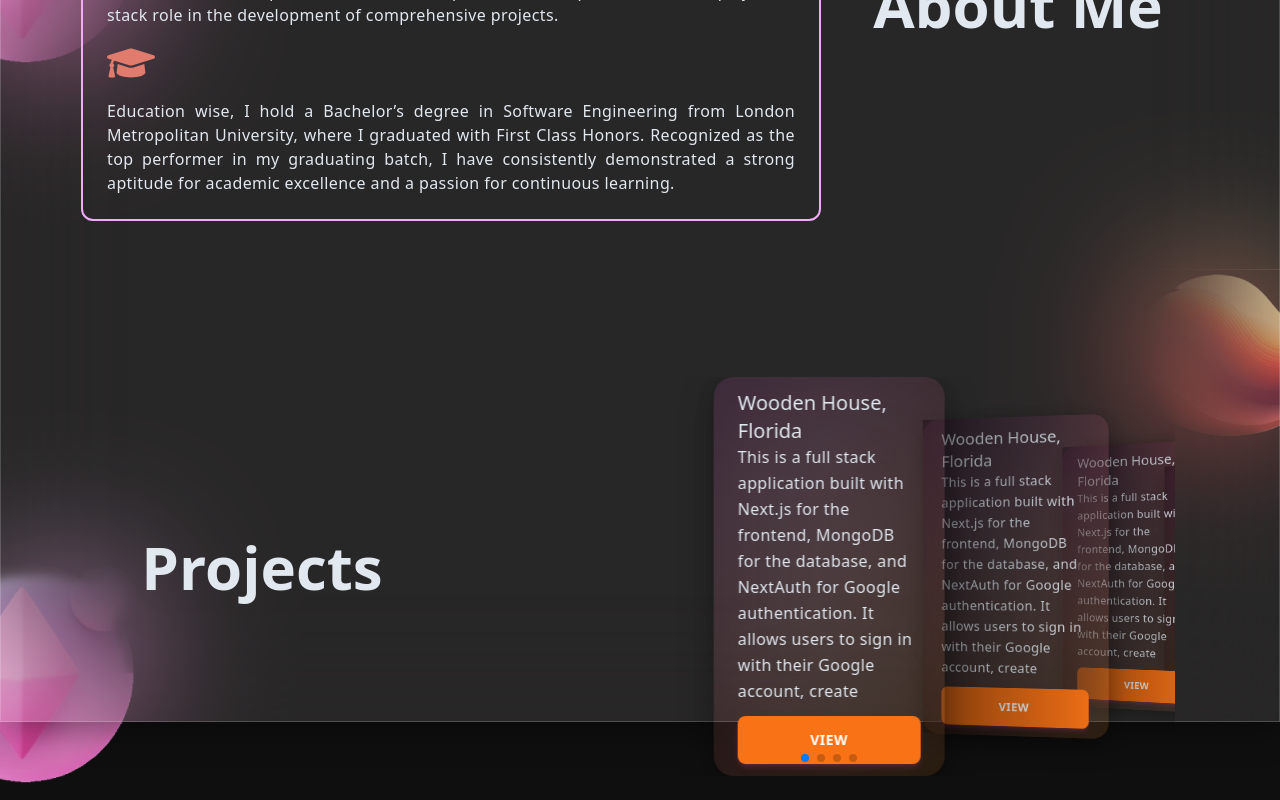
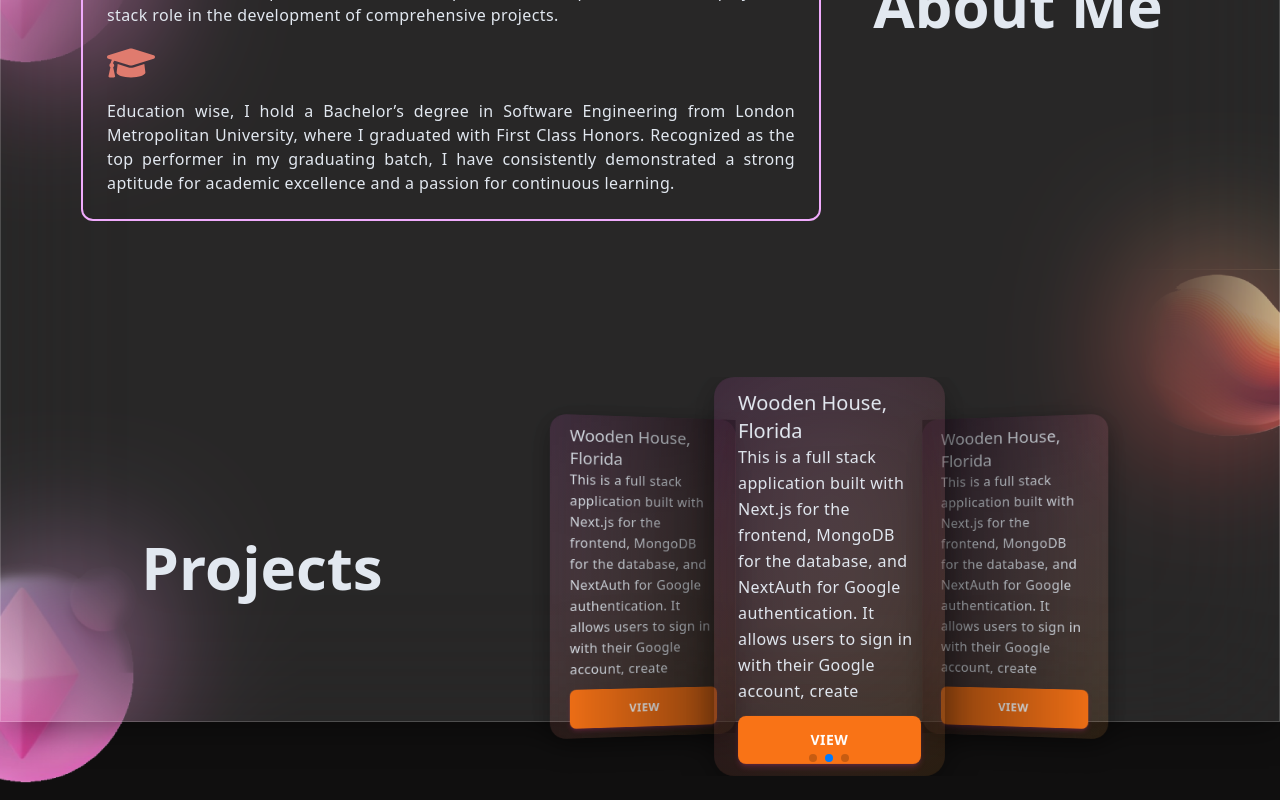
Before and after one commit to Risiidhan/Portfolio, a React (Vite) app: page / in a window 1280 px wide. Shown: the part 1288-2088 px from the top of the page. Built offline with nearby package versions, Linux system fonts and the light colour scheme.

Commit message:
implement project ui

```diff
--- a/src/common/Cards.jsx
+++ b/src/common/Cards.jsx
@@ -1,6 +1,6 @@
 import React from 'react'
 
-const Cards = () => {
+const Cards = ({prop}) => {
     return (
         <>
             <div className="inner-glass-effect px-6 py-3">
--- a/src/common/Carousel.jsx
+++ b/src/common/Carousel.jsx
@@ -3,18 +3,32 @@ import { Swiper, SwiperSlide } from 'swiper/react';
 import 'swiper/css';
 import 'swiper/css/effect-coverflow';
 import 'swiper/css/pagination';
-import { EffectCoverflow, Pagination } from 'swiper/modules';
+import { EffectCoverflow, Pagination, Autoplay } from 'swiper/modules';
 import Cards from './Cards'
+import { useState, useEffect } from 'react';
 
-const x = [1, 2, 3, 4]
+const Carousel = ({props}) => {
+    const [slidesPerView, setSlidesPerView] = useState(2);
 
-const Carousel = () => {
+    useEffect(() => {
+        const updateSlidesPerView = () => {
+            if (window.innerWidth >= 768)
+                setSlidesPerView(3);
+            else
+                setSlidesPerView(1);
+        };
+
+        updateSlidesPerView();
+        window.addEventListener('resize', updateSlidesPerView);
+        return () => window.removeEventListener('resize', updateSlidesPerView);
+    }, []);
+
     return (
         <Swiper
             effect={'coverflow'}
             grabCursor={true}
             centeredSlides={true}
-            slidesPerView={3}
+            slidesPerView={slidesPerView}
             coverflowEffect={{
                 rotate: 15,
                 stretch: 0,
@@ -23,12 +37,16 @@ const Carousel = () => {
                 slideShadows: true,
             }}
             pagination={true}
-            modules={[EffectCoverflow, Pagination]}
+            autoplay={{
+                delay: 2000,
+                disableOnInteraction: false,
+              }}
+            modules={[EffectCoverflow, Pagination, Autoplay]}
             className="mySwiper"
         >
-            {x.map((item, index) => (
+            {props.map((item, index) => (
                 <SwiperSlide key={index}>
-                    <Cards />
+                    <Cards prop={item}/>
                 </SwiperSlide>
             ))}
         </Swiper>
--- a/src/sections/components/Projects.jsx
+++ b/src/sections/components/Projects.jsx
@@ -4,10 +4,11 @@ import { motion } from 'framer-motion'
 import { fadeIn } from '../partials/framer-motion'
 
 const Projects = () => {
+    const x = [1, 2, 3]
+
     return (
         <>
             <div className="lg:h-96 my-28 grid grid-cols-3 gap-4 md:pt-0 lg:pt-32">
-
                 <motion.div
                     variants={fadeIn("right", 0.2)}
                     initial="hidden"
@@ -23,7 +24,7 @@ const Projects = () => {
                     place-items-center md:place-items-start
                     px-6 py-6 tracking-wide text-left
                     '>
-                    <Carousel />
+                    <Carousel props={x} />
                 </div>
             </div>
         </>
```
